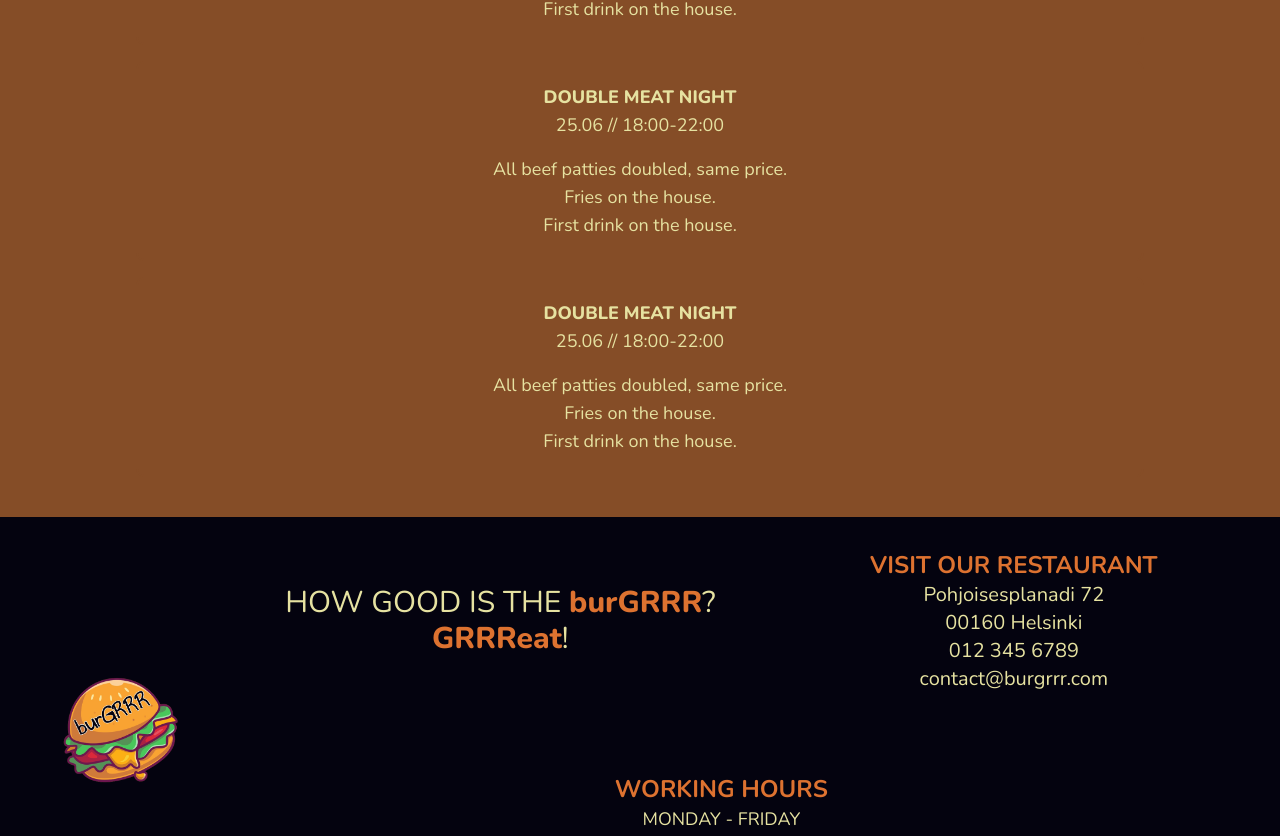
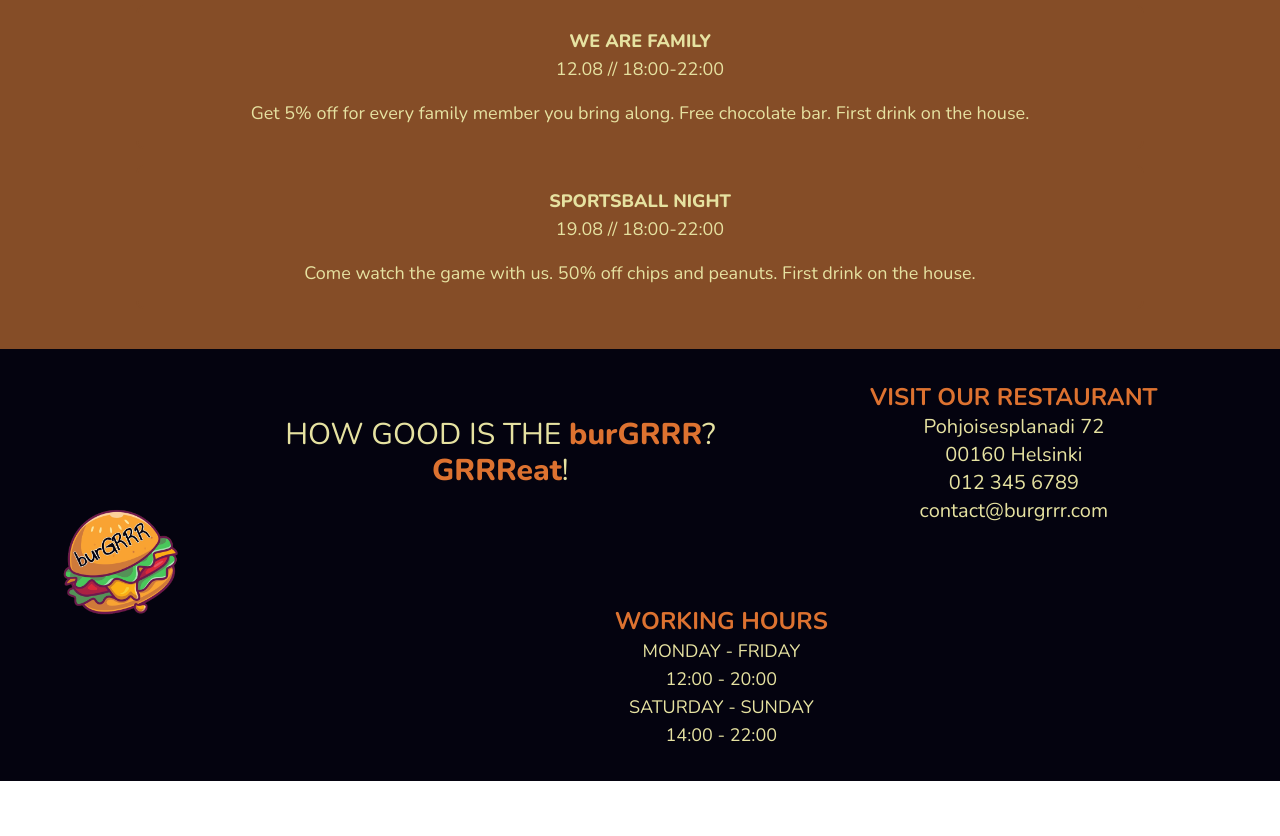
Before and after one commit to ioanat94/burgrrr, a Next.js app: page / in a window 1280 px wide. Shown: the part 1856-2692 px from the top of the page. Built offline with nearby package versions, Linux system fonts and the light colour scheme; no server answers; the database is empty.

Commit message:
Add props to Event Cards

```diff
--- a/components/EventCard.tsx
+++ b/components/EventCard.tsx
@@ -1,19 +1,13 @@
 import React from 'react';
 
-function EventCard() {
+function EventCard({ title, dateTime, description }) {
   return (
     <div className='flex flex-col items-center justify-center gap-4 p-5 w-[90%] border-solid border-2 rounded-lg border-brown md:py-10 md:w-[70%] md:transition-all md:hover:border-lightYellow md:hover:shadow-xl md:hover:bg-[#875431] lg:w-[50%] xl:w-[30%]'>
       <div className='flex flex-col items-center'>
-        <h3 className='text-lg text-center font-extrabold'>
-          DOUBLE MEAT NIGHT
-        </h3>
-        <span className='text-lg text-center'>25.06 // 18:00-22:00</span>
+        <h3 className='text-lg text-center font-extrabold'>{title}</h3>
+        <span className='text-lg text-center'>{dateTime}</span>
       </div>
-      <p className='text-center text-lg'>
-        All beef patties doubled, same price.
-        <br /> Fries on the house.
-        <br /> First drink on the house.
-      </p>
+      <p className='text-center text-lg'>{description}</p>
     </div>
   );
 }
--- a/components/Events.tsx
+++ b/components/Events.tsx
@@ -14,9 +14,27 @@
           putting some pants on. Bring your friends too!
         </p>
         <div className='flex flex-col items-center gap-4 w-full'>
-          <EventCard />
-          <EventCard />
-          <EventCard />
+          <EventCard
+            title={'DOUBLE MEAT NIGHT'}
+            dateTime={'05.08 // 18:00-22:00'}
+            description={
+              'All beef patties doubled, same price. Fries on the house. First drink on the house.'
+            }
+          />
+          <EventCard
+            title={'WE ARE FAMILY'}
+            dateTime={'12.08 // 18:00-22:00'}
+            description={
+              'Get 5% off for every family member you bring along. Free chocolate bar. First drink on the house.'
+            }
+          />
+          <EventCard
+            title={'SPORTSBALL NIGHT'}
+            dateTime={'19.08 // 18:00-22:00'}
+            description={
+              'Come watch the game with us. 50% off chips and peanuts. First drink on the house.'
+            }
+          />
         </div>
       </div>
     </>
```
